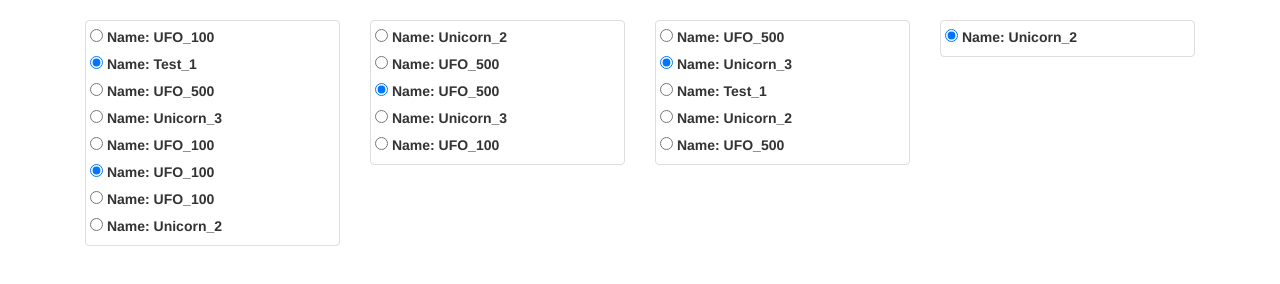
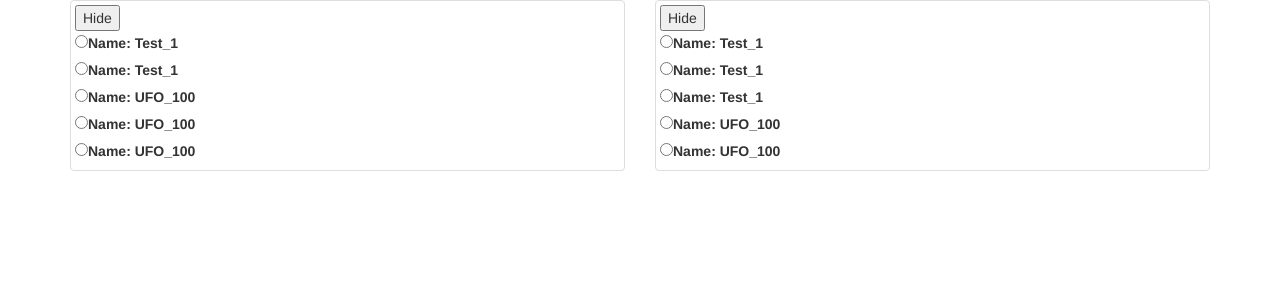
Before and after one commit to OperKH/HomeWork, a plain HTML site: page AngularHW3/index.html in a window 1280 px wide. Drawn offline with nearby package versions, Linux system fonts and the light colour scheme.

Commit message:
AngularHW3 complete

```diff
--- a/AngularHW3/index.html
+++ b/AngularHW3/index.html
@@ -9,43 +9,33 @@
 </head>
 <body>
     <div class="container">
-        <dov class="row">
-            <div class="col-md-3">
+        <div class="row">
+            <div class="col-md-6">
                 <div class="thumbnail">
+                    <button ng-init="isShow = true" ng-click="isShow = !isShow">{{ isShow ? "Hide" : "Show"}}</button>
+                    <div ng-if="isShow">
+                        <div><magic-radio group="Test_1"></magic-radio></div>
+                        <div><magic-radio group="Test_1"></magic-radio></div>
                         <div><magic-radio group="UFO_100"></magic-radio></div>
-                    <div><magic-radio group="Test_1" is-checked="true"></magic-radio></div>
-                    <div><magic-radio group="UFO_500"></magic-radio></div>
-                    <div><magic-radio group="Unicorn_3"></magic-radio></div>
                         <div><magic-radio group="UFO_100"></magic-radio></div>
-                    <div><magic-radio group="UFO_100" is-checked="true"></magic-radio></div>
                         <div><magic-radio group="UFO_100"></magic-radio></div>
-                    <div><magic-radio group="Unicorn_2"></magic-radio></div>
+                    </div>
+
                 </div>
             </div>
-            <div class="col-md-3">
+            <div class="col-md-6">
                 <div class="thumbnail">
-                    <div><magic-radio group="Unicorn_2"></magic-radio></div>
-                    <div><magic-radio group="UFO_500"></magic-radio></div>
-                    <div><magic-radio group="UFO_500" is-checked="true"></magic-radio></div>
-                    <div><magic-radio group="Unicorn_3"></magic-radio></div>
+                    <button ng-init="isShow2 = true" ng-click="isShow2 = !isShow2">{{ isShow2 ? "Hide" : "Show"}}</button>
+                    <div ng-if="isShow2">
+                        <div><magic-radio group="Test_1"></magic-radio></div>
+                        <div><magic-radio group="Test_1"></magic-radio></div>
+                        <div><magic-radio group="Test_1"></magic-radio></div>
+                        <div><magic-radio group="UFO_100"></magic-radio></div>
                         <div><magic-radio group="UFO_100"></magic-radio></div>
                     </div>
                 </div>
-            <div class="col-md-3">
-                <div class="thumbnail">
-                    <div><magic-radio group="UFO_500"></magic-radio></div>
-                    <div><magic-radio group="Unicorn_3" is-checked="true"></magic-radio></div>
-                    <div><magic-radio group="Test_1"></magic-radio></div>
-                    <div><magic-radio group="Unicorn_2"></magic-radio></div>
-                    <div><magic-radio group="UFO_500"></magic-radio></div>
             </div>
         </div>
-            <div class="col-md-3">
-            <div class="thumbnail">
-                <div><magic-radio group="Unicorn_2" is-checked="true"></magic-radio></div>
-            </div>
-            </div>
-        </dov>
     </div>
 
 </body>
--- a/AngularHW3/main.js
+++ b/AngularHW3/main.js
@@ -1,11 +1,10 @@
 (function() {
     var app = angular.module('app', []);
-  /*app.run(function($rootScope) {
-    $rootScope.hideSidebar = function() {
-      console.log('1');
-    }
-  });*/
-  app.service('magicService', function() {
+
+    app.service('magicService', _magicService);
+    app.directive('magicRadio', ['magicService', _magicRadio]);
+
+    function _magicService() {
         console.log('magicService run');
         var magicObject = {};
         this.addToGroup = function(groupName, ctrl) {
@@ -30,16 +29,14 @@
                 currentGroupArr.splice(indexof, 1);
             }
         };
+    }
 
-  });
-
-
-  app.directive('magicRadio', ['magicService', function(magicService) {
+    function _magicRadio(magicService) {
         return {
             restrict: 'E',
+            require: 'magicRadio',
             scope: {
                 group: '@',
-        isChecked: '@'
             },
             controller: function($scope, $element) {
                 this.uncheck = function() {
@@ -47,19 +44,21 @@
                     $element.find('input').prop('checked', false);
                 };
             },
-      require: 'magicRadio',
             link: function($scope, $element, $attrs, magicRadioCtrl) {
                 console.log('magicRadioDirective run');
                 magicService.addToGroup($scope.group, magicRadioCtrl);
-        console.log("El:",$element);
-        $element.on('click', function(){
+
+                $element.find('input').on('click', function(e) {
+                    console.log('"'+$scope.group+'" group clicked');
                     magicService.clickedGroup($scope.group, magicRadioCtrl);
                 });
-        $element.find('input').prop('checked', $scope.isChecked);
+
+                $scope.$on('$destroy', function(){
+                    magicService.removeFromGroup($scope.group, magicRadioCtrl);
+                });
             },
-      template: '<label><input type="radio"> Name: {{group}}</label>'
-
+            template: '<label><input type="radio">Name: {{group}}</label>'
         };
-  }]);
+    }
 
 })();
```
Lines whose indentation alone changed are shown as unchanged.
